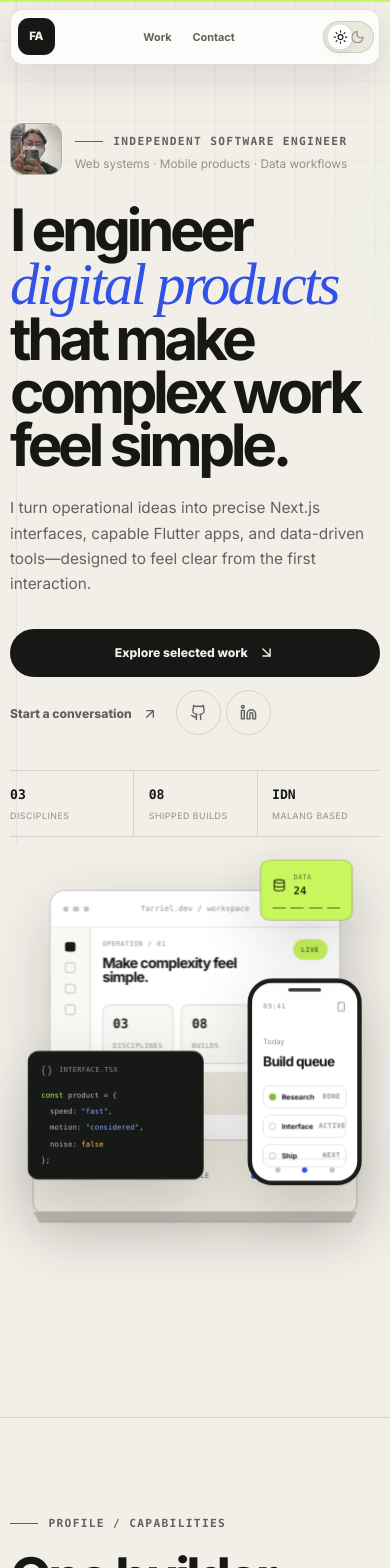
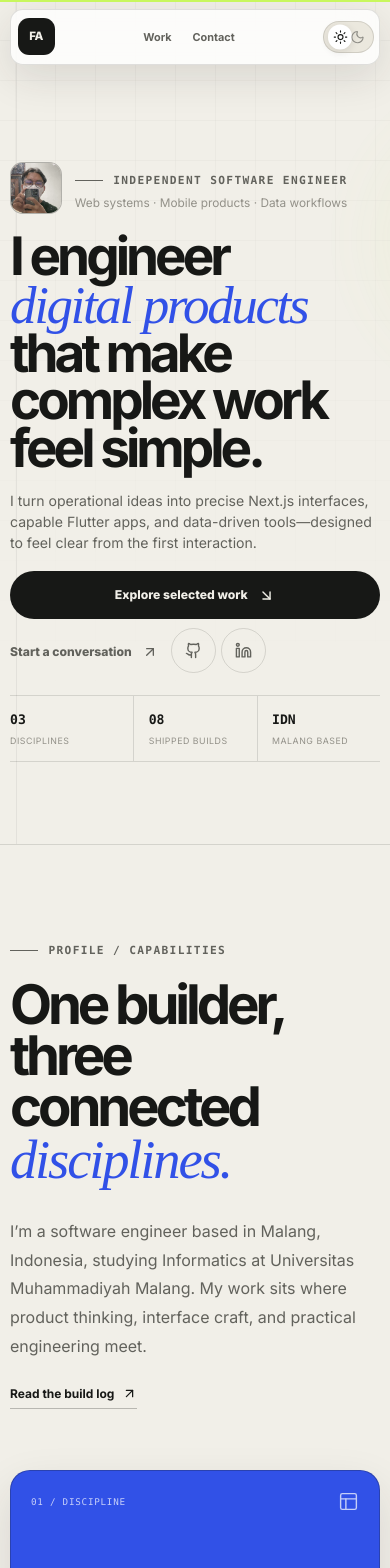
Before and after one commit to reddishowo/my-portfolio, a Next.js app: page / in a window 390 px wide. Shown: the top 1568 px of the page. Built offline with nearby package versions, Linux system fonts and the light colour scheme.

Commit message:
style: refine hero section layout and typography for better responsiveness

```diff
--- a/src/app/globals.css
+++ b/src/app/globals.css
@@ -436,8 +436,9 @@ html.dark .theme-toggle__moon {
   position: relative;
   z-index: 2;
   display: flex;
-  min-height: max(50rem, 100svh);
-  padding: 8.75rem 0 2rem;
+  height: 100svh;
+  min-height: 0;
+  padding: clamp(6rem, 12svh, 7.25rem) 0 clamp(1.25rem, 3svh, 2rem);
   align-items: center;
 }
 
@@ -457,7 +458,7 @@ html.dark .theme-toggle__moon {
   display: flex;
   align-items: center;
   gap: 0.8rem;
-  margin-bottom: 2.3rem;
+  margin-bottom: 1.45rem;
 }
 
 .hero-portrait {
@@ -481,10 +482,10 @@ html.dark .theme-toggle__moon {
 .hero-title {
   max-width: 12ch;
   margin: 0;
-  font-size: clamp(3.5rem, 6.1vw, 6.65rem);
+  font-size: clamp(3.25rem, 5.25vw, 5.8rem);
   font-weight: 650;
   letter-spacing: -0.078em;
-  line-height: 0.91;
+  line-height: 0.9;
   text-wrap: balance;
 }
 
@@ -495,10 +496,10 @@ html.dark .theme-toggle__moon {
 
 .hero-summary {
   max-width: 38rem;
-  margin: 2rem 0 0;
+  margin: 1.25rem 0 0;
   color: var(--ink-soft);
-  font-size: clamp(0.98rem, 1.4vw, 1.12rem);
-  line-height: 1.75;
+  font-size: clamp(0.92rem, 1.25vw, 1.04rem);
+  line-height: 1.58;
 }
 
 .hero-actions {
@@ -506,7 +507,7 @@ html.dark .theme-toggle__moon {
   flex-wrap: wrap;
   align-items: center;
   gap: 0.85rem;
-  margin-top: 2rem;
+  margin-top: 1.25rem;
 }
 
 .button-primary,
@@ -570,7 +571,7 @@ html.dark .theme-toggle__moon {
   display: grid;
   grid-template-columns: repeat(3, minmax(0, 1fr));
   max-width: 35rem;
-  margin-top: 2.6rem;
+  margin-top: 1.5rem;
   border-top: 1px solid var(--line);
   border-bottom: 1px solid var(--line);
 }
@@ -617,13 +618,13 @@ html.dark .theme-toggle__moon {
 
 .hero-visual__caption {
   max-width: 34rem;
-  margin: -1rem auto 0;
+  margin: -0.4rem auto 0;
 }
 
 .hero-footnote {
   position: absolute;
   right: 0;
-  bottom: 1.5rem;
+  bottom: 0.65rem;
   left: 0;
   gap: 1rem;
 }
@@ -638,7 +639,8 @@ html.dark .theme-toggle__moon {
 .lab-scene {
   position: relative;
   width: 100%;
-  min-height: 39rem;
+  height: clamp(32rem, 64svh, 36rem);
+  min-height: 0;
   perspective: 1300px;
   touch-action: pan-y;
 }
@@ -1075,24 +1077,45 @@ html.dark .theme-toggle__moon {
   }
 
   .hero-section {
-    padding-top: 9rem;
-  }
-
+    padding-top: clamp(5.75rem, 11svh, 7rem);
+  }
+
+  .hero-grid {
+    grid-template-columns: minmax(0, 0.92fr) minmax(22rem, 1.08fr);
+    gap: clamp(1.5rem, 3.5vw, 2.5rem);
+  }
+
+  .hero-copy {
+    max-width: 50rem;
+  }
+
+  .hero-title {
+    max-width: 13ch;
+  }
+
+  .hero-visual {
+    width: min(100%, 38rem);
+    margin-inline: auto;
+  }
+}
+
+@media (max-width: 880px) {
   .hero-grid {
     grid-template-columns: 1fr;
   }
 
   .hero-copy {
-    max-width: 50rem;
+    width: min(100%, 46rem);
+    margin-inline: auto;
   }
 
   .hero-title {
     max-width: 13ch;
   }
 
-  .hero-visual {
-    width: min(100%, 42rem);
-    margin-inline: auto;
+  .hero-visual,
+  .hero-footnote {
+    display: none;
   }
 }
 
@@ -1138,33 +1161,36 @@ html.dark .theme-toggle__moon {
   }
 
   .hero-section {
-    display: block;
-    min-height: auto;
-    padding: 7.7rem 0 5rem;
+    display: flex;
+    height: 100svh;
+    min-height: 0;
+    padding: 5.75rem 0 0.75rem;
   }
 
   .hero-grid {
-    gap: 1.5rem;
+    gap: 0;
   }
 
   .hero-intro {
-    margin-bottom: 1.75rem;
+    margin-bottom: 1.2rem;
   }
 
   .hero-title {
     max-width: none;
-    font-size: clamp(3.25rem, 15vw, 4.75rem);
+    font-size: clamp(3rem, 13.6vw, 4rem);
     letter-spacing: -0.075em;
   }
 
   .hero-summary {
-    margin-top: 1.5rem;
-    font-size: 0.96rem;
-    line-height: 1.65;
+    margin-top: 1.05rem;
+    font-size: 0.88rem;
+    line-height: 1.5;
   }
 
   .hero-actions {
     align-items: stretch;
+    gap: 0.55rem;
+    margin-top: 1.15rem;
   }
 
   .button-primary {
@@ -1176,7 +1202,7 @@ html.dark .theme-toggle__moon {
   }
 
   .hero-signals {
-    margin-top: 2rem;
+    margin-top: 1.2rem;
   }
 
   .hero-signals > div {
@@ -1189,82 +1215,153 @@ html.dark .theme-toggle__moon {
 
   .hero-signals span {
     font-size: 0.55rem;
-  }
-
-  .hero-visual {
-    margin-top: 0.75rem;
-  }
-
-  .lab-scene {
-    min-height: 29rem;
-    transform: scale(0.92);
-    transform-origin: center top;
-  }
-
-  .lab-scene__browser {
-    top: 4.5rem;
-    right: 1.4rem;
-    left: 1.4rem;
-    height: 18.5rem;
-  }
-
-  .scene-dashboard {
-    padding: 0.8rem;
-  }
-
-  .scene-dashboard__topline strong {
-    font-size: 1rem;
-  }
-
-  .scene-workflow {
-    grid-template-columns: 1fr;
-  }
-
-  .scene-workflow > span:nth-child(n + 2) {
-    display: none;
-  }
-
-  .lab-scene__code {
-    left: -0.2rem;
-    bottom: 4.2rem;
-    width: 12.4rem;
-    min-height: 9rem;
-  }
-
-  .lab-scene__code code {
-    font-size: 0.52rem;
-  }
-
-  .lab-scene__phone {
-    right: -0.15rem;
-    bottom: 3.8rem;
-    width: 8rem;
-    height: 14.5rem;
-  }
-
-  .scene-phone-task {
-    padding: 0.38rem;
-  }
-
-  .lab-scene__chip {
-    right: 0.5rem;
-    width: 6.5rem;
-  }
-
-  .lab-scene__plinth {
-    right: 0.2rem;
-    bottom: 1.9rem;
-    left: 0.2rem;
-    grid-template-columns: repeat(3, 1fr);
-  }
-
-  .lab-scene__plinth strong {
-    display: none;
   }
 
   .hero-visual__caption,
   .hero-footnote {
     display: none;
+  }
+}
+
+@media (min-width: 881px) and (max-height: 720px) {
+  .hero-section {
+    padding: 5.25rem 0 0.5rem;
+  }
+
+  .hero-intro {
+    margin-bottom: 0.75rem;
+  }
+
+  .hero-portrait {
+    width: 2.65rem;
+    height: 2.65rem;
+  }
+
+  .hero-intro p {
+    margin-top: 0.3rem;
+    font-size: 0.66rem;
+  }
+
+  .hero-title {
+    font-size: clamp(3rem, 8.3svh, 4.5rem);
+  }
+
+  .hero-summary {
+    margin-top: 0.75rem;
+    font-size: 0.86rem;
+    line-height: 1.45;
+  }
+
+  .hero-actions {
+    margin-top: 0.8rem;
+  }
+
+  .button-primary,
+  .button-text {
+    min-height: 2.55rem;
+  }
+
+  .hero-socials a {
+    width: 2.45rem;
+    height: 2.45rem;
+  }
+
+  .hero-signals {
+    margin-top: 0.85rem;
+  }
+
+  .hero-signals > div {
+    padding-block: 0.55rem 0.6rem;
+  }
+
+  .lab-scene {
+    height: calc(100svh - 6.25rem);
+  }
+
+  .hero-visual__caption,
+  .hero-footnote {
+    display: none;
+  }
+}
+
+@media (max-width: 640px) and (max-height: 740px) {
+  .hero-section {
+    padding-top: 5.25rem;
+  }
+
+  .hero-intro {
+    margin-bottom: 0.75rem;
+  }
+
+  .hero-portrait {
+    width: 2.65rem;
+    height: 2.65rem;
+  }
+
+  .hero-intro p {
+    margin-top: 0.3rem;
+    font-size: 0.65rem;
+  }
+
+  .hero-title {
+    font-size: clamp(2.7rem, 12.5vw, 3.35rem);
+  }
+
+  .hero-summary {
+    margin-top: 0.75rem;
+    font-size: 0.81rem;
+    line-height: 1.42;
+  }
+
+  .hero-actions {
+    margin-top: 0.8rem;
+  }
+
+  .button-primary,
+  .button-text {
+    min-height: 2.5rem;
+  }
+
+  .hero-socials a {
+    width: 2.4rem;
+    height: 2.4rem;
+  }
+
+  .hero-signals {
+    margin-top: 0.8rem;
+  }
+
+  .hero-signals > div {
+    padding-block: 0.55rem 0.6rem;
+  }
+}
+
+@media (max-width: 360px) and (max-height: 620px) {
+  .hero-actions {
+    gap: 0;
+  }
+
+  .hero-actions .button-text,
+  .hero-socials {
+    display: none;
+  }
+
+  .hero-intro {
+    gap: 0.55rem;
+  }
+
+  .hero-intro .section-kicker {
+    gap: 0.4rem;
+    font-size: 0.59rem;
+    letter-spacing: 0.08em;
+  }
+
+  .hero-intro .section-kicker::before {
+    width: 1rem;
+  }
+
+  .hero-signals > div {
+    padding-block: 0.45rem 0.5rem;
   }
 }
 
```
